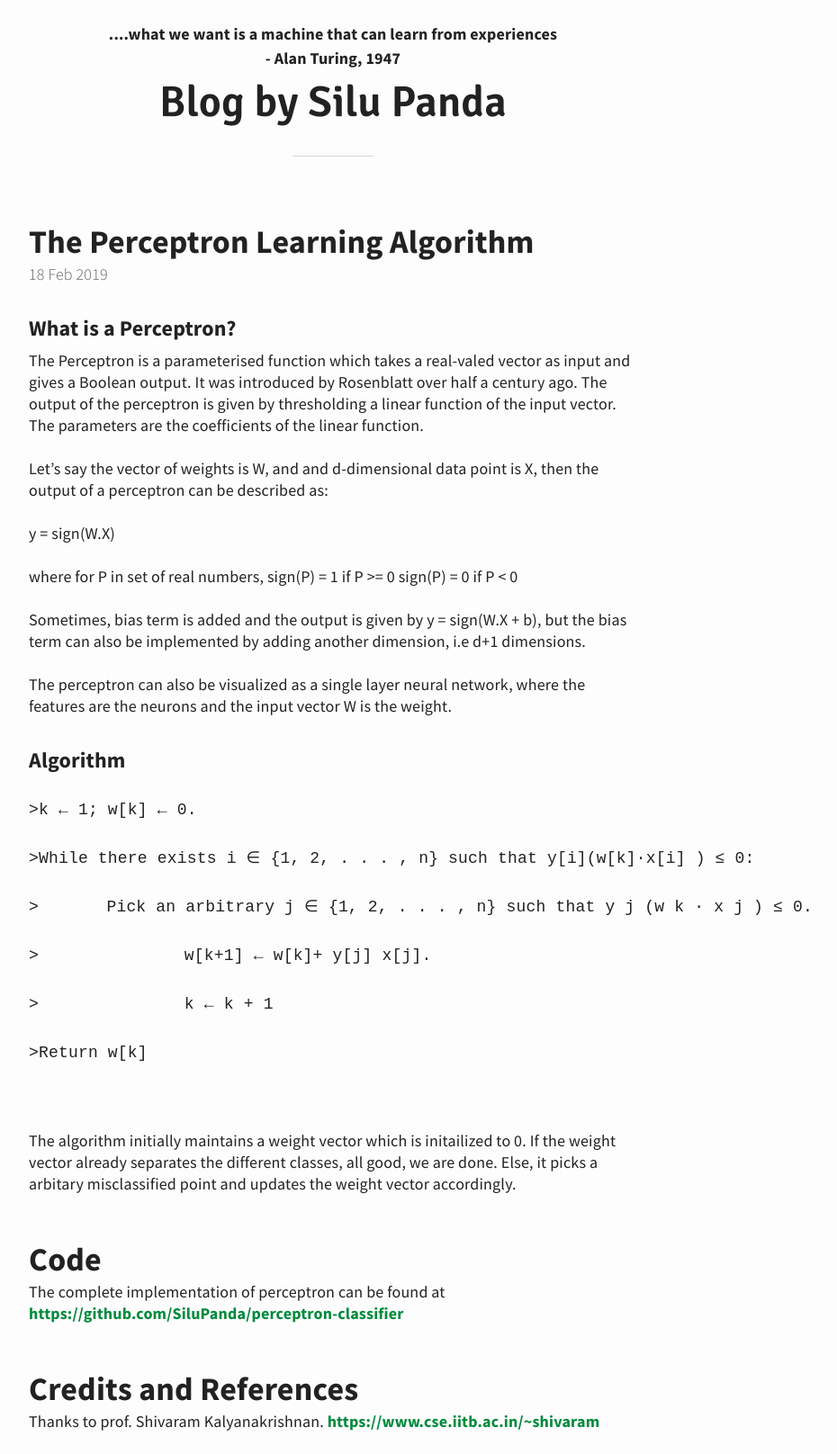
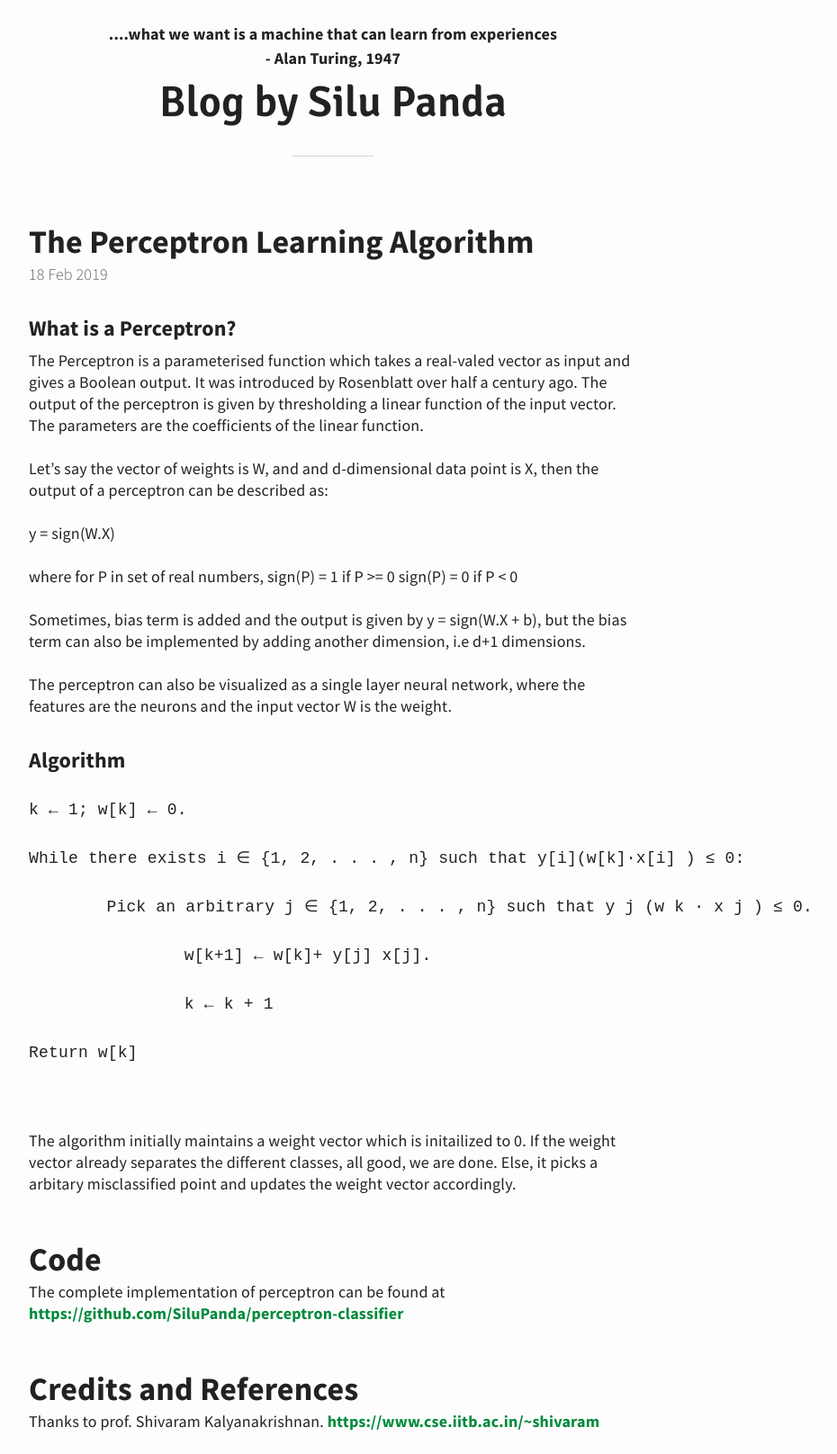
Before and after one commit to SiluPanda/blog, a Jekyll site: the page built from _posts/2019-02-18-the-perceptron-learning-algorithm.md, in a window 1280 px wide. Shown: the whole page at 90% size, without its empty margins (270-1200 px from the left). Built offline with Jekyll 4.4.1, drawn with Linux system fonts in a browser that asks for light colours.

```diff
--- a/_posts/2019-02-18-the-perceptron-learning-algorithm.md
+++ b/_posts/2019-02-18-the-perceptron-learning-algorithm.md
@@ -19,12 +19,12 @@ The perceptron can also be visualized as a single layer neural network, where th
 
 ### Algorithm
 <pre>
->k ← 1; w[k] ← 0. <br/>
->While there exists i ∈ {1, 2, . . . , n} such that y[i](w[k]·x[i] ) ≤ 0: <br/>
->	Pick an arbitrary j ∈ {1, 2, . . . , n} such that y j (w k · x j ) ≤ 0. <br/>
->		w[k+1] ← w[k]+ y[j] x[j]. <br/>
->		k ← k + 1 <br/>
->Return w[k] <br/>
+k ← 1; w[k] ← 0. <br/>
+While there exists i ∈ {1, 2, . . . , n} such that y[i](w[k]·x[i] ) ≤ 0: <br/>
+	Pick an arbitrary j ∈ {1, 2, . . . , n} such that y j (w k · x j ) ≤ 0. <br/>
+		w[k+1] ← w[k]+ y[j] x[j]. <br/>
+		k ← k + 1 <br/>
+Return w[k] <br/>
 
 </pre>
 
```
